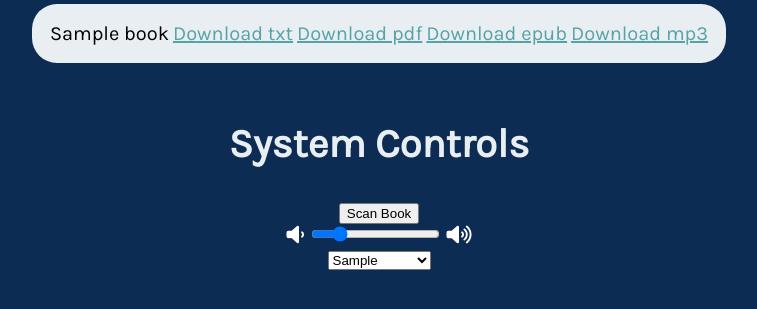
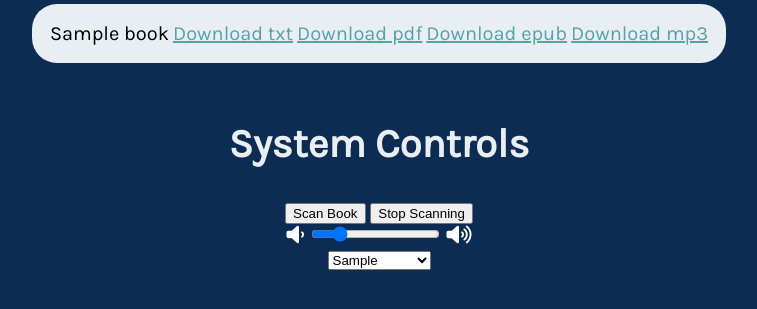
Before and after one commit to as-ed/VIRTUO, a Flask app: template src/templates/home.html in a window 1280 px wide. Shown: the part 236-545 px from the top of the page, without its empty margins (261-1018 px from the left). Run offline with Flask 2, Linux system fonts and the light colour scheme; the template is opened without the code that fills it: most values are stand-ins (such as "Sample title", 1, 10 or a date in 2020); parts of the project's set-up code (start-up, migrations or seed data) failed here and were passed over; some web fonts are replaced.

Commit message:
web: added stop scanning button

```diff
--- a/src/server.py
+++ b/src/server.py
@@ -89,3 +89,10 @@ def set_voice(val):
             return ''
     else:
         return redirect('/', 307)
+
+@app.route('/system/scan/stop', methods=['GET', 'POST'])
+def stop_scan():
+    if request.method == 'POST':
+        return str(controller.stop_scan())
+    else:
+        return redirect('/', 307)
--- a/src/static/script.js
+++ b/src/static/script.js
@@ -1,5 +1,9 @@
-function scan() {
+function startScan() {
   fetch('system/scan/start', {method: 'POST'})
+}
+
+function stopScan() {
+  fetch('system/scan/stop', {method: 'POST'})
 }
 
 function getVolume(){
--- a/src/templates/home.html
+++ b/src/templates/home.html
@@ -33,7 +33,8 @@
 
     <h2 class="heading">System Controls</h2>
     <div class='controls'>
-      <button onclick="scan()">Scan Book</button>
+      <button onclick="startScan()">Scan Book</button>
+      <button onclick="stopScan()">Stop Scanning</button>
       <div>
         <i class='fa-solid fa-volume-low' style='color: white'></i>
         <input type="range" min="1" max="100" value="50" class="slider" id="volume" onchange="setVolume()">
```
